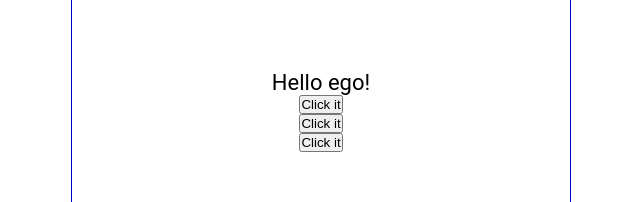
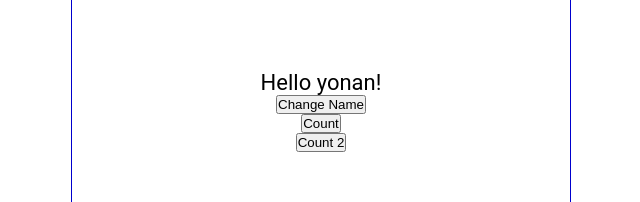
Before and after one commit to YonanPrasetyo/React, a React (Create React App) app: page / in a window 1280 px wide. Shown: the part 297-499 px from the top of the page, without its empty margins (319-959 px from the left). Built offline with nearby package versions, Linux system fonts and the light colour scheme.

Commit message:
Chapter 6: useState Hook

```diff
--- a/src/Content.js
+++ b/src/Content.js
@@ -1,32 +1,34 @@
-import React from "react";
+import { useState } from "react";
 
 const Content = () => {
+    const [name, setName] = useState('yonan')
+    const [count, setCount] = useState(0)
+
     const handleNameChange = () => {
         const name = ["yonan", "ego", "yopi"]
         const int = Math.floor(Math.random() * 3)
-        return name[int]
+        setName(name[int])
     }
 
     const handleClick = () => {
-        console.log("you click it")
+        setCount(count + 1)
+        setCount(count + 1)
+        console.log(count)
     }
 
-    const handleClick2 = (name) => {
-        console.log(`${name} was clicked`)
+    const handleClick2 = () => {
+        console.log(count)
     }
 
-    const handleClick3 = (e) => {
-        console.log(e.target.innerText)
-    }
 
 	return (
         <main>
             <p onDoubleClick={handleClick}>
-                Hello {handleNameChange()}!
+                Hello {name}!
             </p>
-            <button onClick={handleClick}>Click it</button>
-            <button onClick={() => handleClick2('yonan')}>Click it</button>
-            <button onClick={(e) => handleClick3(e)}>Click it</button>
+            <button onClick={handleNameChange}>Change Name</button>
+            <button onClick={handleClick}>Count</button>
+            <button onClick={handleClick2}>Count 2</button>
         </main>
     )
 };
```
